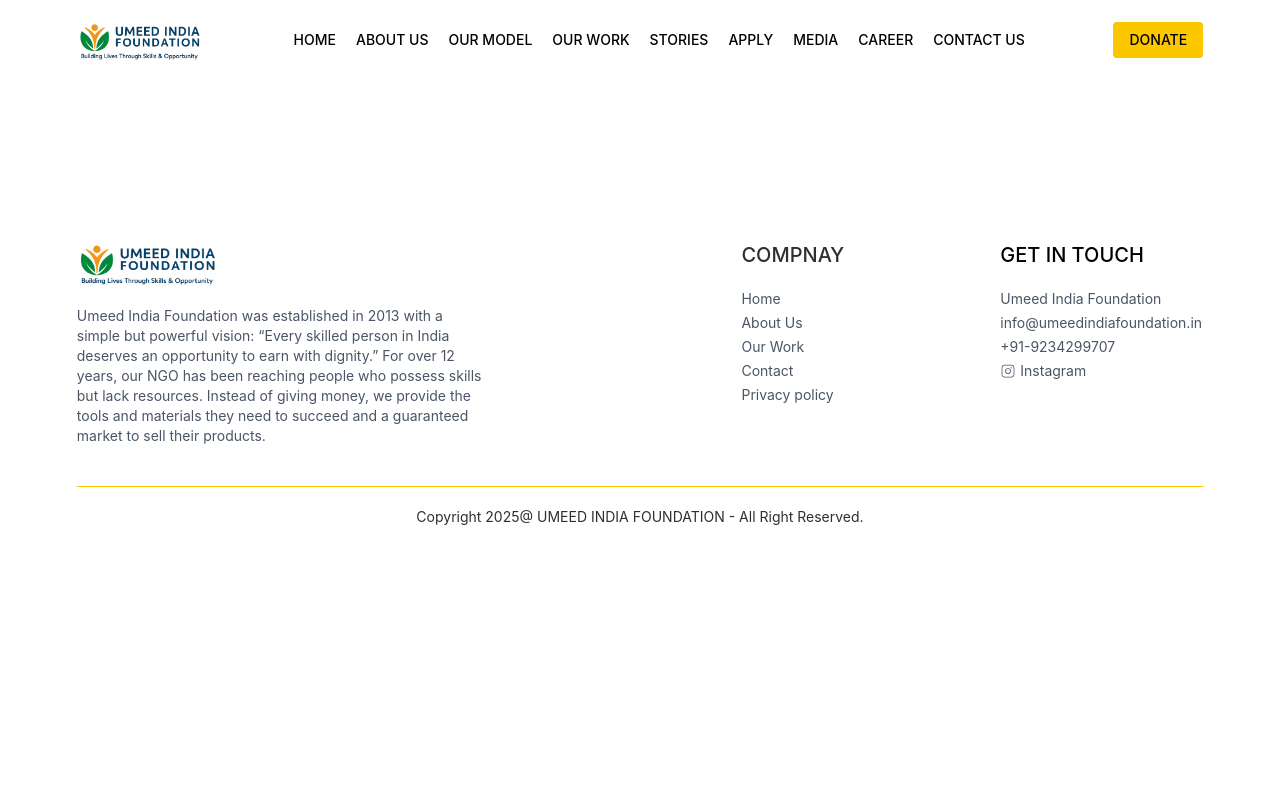
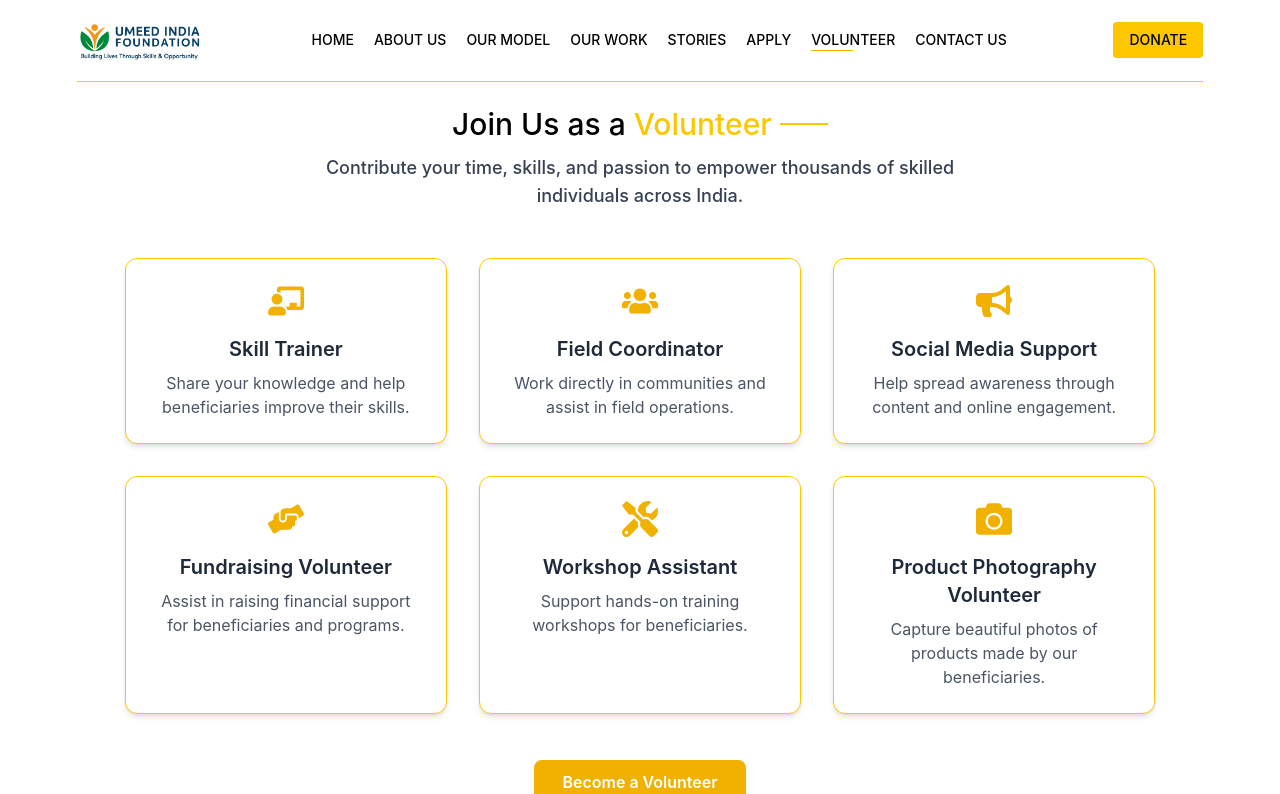
Before and after one commit to mesanaullah/foundation, a React app in the folder frontend/: page /volunteer in a window 1280 px wide. Shown: the top 794 px of the page. Built offline with nearby package versions, Linux system fonts and the light colour scheme; the HTML template or start-up script is replaced by a standard one.

Commit message:
Volunteer page added

```diff
--- a/frontend/src/App.jsx
+++ b/frontend/src/App.jsx
@@ -4,7 +4,7 @@
 import Navbar from './components/Navbar'
 import AboutUs from './pages/AboutUs'
 import Government from './pages/Government'
-import WhatWeDo from './pages/WhatWeDo'
+import WhatWeDo from './pages/Volunteer'
 import Impact from './pages/Impact'
 import Media from './pages/Media'
 import Career from './pages/Career'
@@ -15,6 +15,7 @@
 import OurModel from './pages/OurModel'
 import Products from './pages/Products'
 import Stories from './pages/Stories'
+import Volunteer from './pages/Volunteer'
 
 const App = () => {
   return (
@@ -27,7 +28,7 @@
         <Route path='/our-model' element={<OurModel />} />
         <Route path='/stories' element={<Stories />} />
         <Route path='/government' element={<Government />} />
-        <Route path='/what-we-do' element={<WhatWeDo />} />
+        <Route path='/volunteer' element={<Volunteer />} />
         <Route path='/impact' element={<Impact />} />
         <Route path='/media' element={<Media />} />
         <Route path='/career' element={<Career />} />
--- a/frontend/src/components/Navbar.jsx
+++ b/frontend/src/components/Navbar.jsx
@@ -18,8 +18,8 @@
         // { name: "GOV. LEGAL", href: "/government" },
         { name: "APPLY", href: "/apply" },
         // { name: "PRODUCTS", href: "/products" },
-        { name: "MEDIA", href: "/media" },
-        { name: "CAREER", href: "/career" },
+        { name: "VOLUNTEER", href: "/volunteer" },
+        // { name: "CAREER", href: "/career" },
         { name: "CONTACT US", href: "/contact" },
         { name: "DONATE", href: "/donate" },
     ];
--- /dev/null
+++ b/frontend/src/pages/Volunteer.jsx
@@ -0,0 +1,83 @@
+import React from "react";
+import Title from "../components/Title";
+import { FaChalkboardTeacher, FaCamera, FaHandsHelping, FaUsers, FaBullhorn, FaTools } from "react-icons/fa";
+
+const Volunteer = () => {
+    const roles = [
+        {
+            id: 1,
+            title: "Skill Trainer",
+            icon: <FaChalkboardTeacher className="text-4xl text-yellow-500" />,
+            description: "Share your knowledge and help beneficiaries improve their skills.",
+        },
+        {
+            id: 2,
+            title: "Field Coordinator",
+            icon: <FaUsers className="text-4xl text-yellow-500" />,
+            description: "Work directly in communities and assist in field operations.",
+        },
+        {
+            id: 3,
+            title: "Social Media Support",
+            icon: <FaBullhorn className="text-4xl text-yellow-500" />,
+            description: "Help spread awareness through content and online engagement.",
+        },
+        {
+            id: 4,
+            title: "Fundraising Volunteer",
+            icon: <FaHandsHelping className="text-4xl text-yellow-500" />,
+            description: "Assist in raising financial support for beneficiaries and programs.",
+        },
+        {
+            id: 5,
+            title: "Workshop Assistant",
+            icon: <FaTools className="text-4xl text-yellow-500" />,
+            description: "Support hands-on training workshops for beneficiaries.",
+        },
+        {
+            id: 6,
+            title: "Product Photography Volunteer",
+            icon: <FaCamera className="text-4xl text-yellow-500" />,
+            description: "Capture beautiful photos of products made by our beneficiaries.",
+        },
+    ];
+
+    return (
+        <div className="pb-20">
+            {/* Heading */}
+            <div className="text-2xl sm:text-3xl text-center pt-4 sm:pt-6 border-t border-yellow-400">
+                <Title text1="Join Us as a " text2="Volunteer" />
+            </div>
+
+            <p className="text-center text-gray-700 text-lg font-medium max-w-2xl mx-auto px-4">
+                Contribute your time, skills, and passion to empower thousands of skilled individuals across India.
+            </p>
+
+            {/* Volunteer Roles */}
+            <div className="mt-12 grid grid-cols-1 sm:grid-cols-2 lg:grid-cols-3 gap-8 px-6 sm:px-12">
+                {roles.map((role) => (
+                    <div
+                        key={role.id}
+                        className="bg-white shadow-md border border-yellow-400 rounded-xl p-6 text-center hover:shadow-lg transition-all"
+                    >
+                        <div className="flex justify-center mb-4">{role.icon}</div>
+                        <h3 className="text-xl font-semibold text-gray-800">{role.title}</h3>
+                        <p className="text-gray-600 mt-2">{role.description}</p>
+                    </div>
+                ))}
+            </div>
+
+            {/* CTA Button */}
+            <div className="text-center mt-14">
+                <a
+                    href="/apply"
+                    className="bg-yellow-500 hover:bg-yellow-600 text-white px-7 py-3 font-semibold rounded-lg transition-all"
+                >
+                    Become a Volunteer
+                </a>
+            </div>
+        </div>
+    );
+};
+
+export default Volunteer;
--- a/frontend/src/pages/WhatWeDo.jsx
+++ /dev/null
@@ -1,11 +0,0 @@
-import React from 'react'
-
-const WhatWeDo = () => {
-    return (
-        <div>
-
-        </div>
-    )
-}
-
-export default WhatWeDo
```
